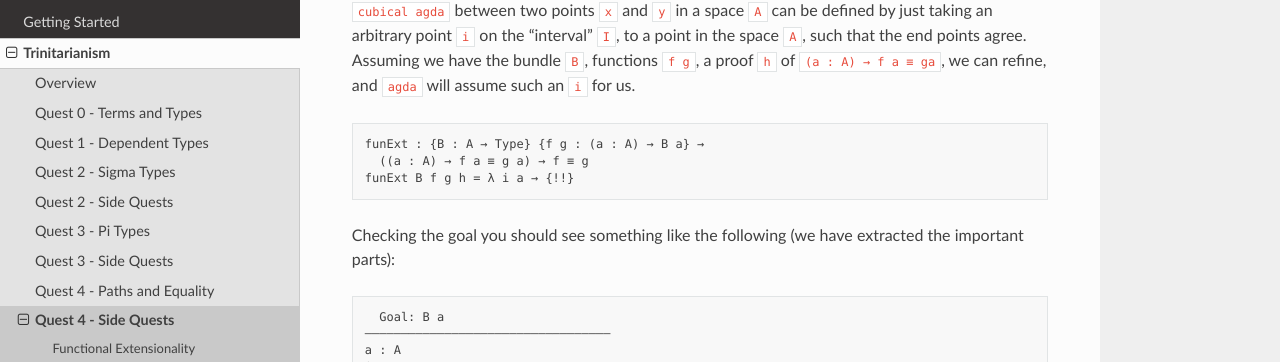
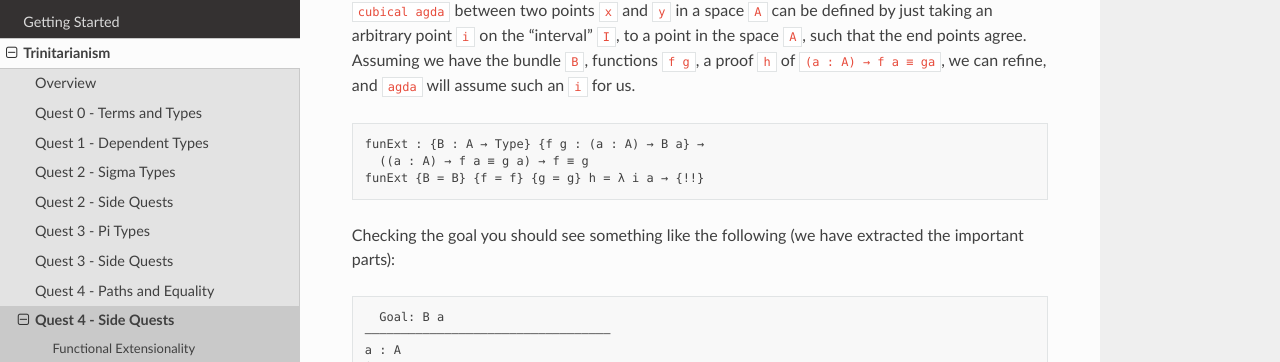
Before and after one commit to thehottgame/theHoTTGameGuide, a Sphinx documentation site: the page built from docs/source/0-trinitarianism/quest-4-side.rst, in a window 1280 px wide and 900 px high, scrolled down 365 px. Shown: the part 123-485 px from the top of the window. Built offline with Sphinx 7.4.7 and the Read the Docs theme 2.0.0, drawn with Linux system fonts in a browser that asks for light colours.

Commit message:
made arguments implicit

```diff
--- a/docs/source/0-trinitarianism/quest-4-side.rst
+++ b/docs/source/0-trinitarianism/quest-4-side.rst
@@ -37,7 +37,7 @@ we can refine, and ``agda`` will assume such an ``i`` for us.
 
    funExt : {B : A → Type} {f g : (a : A) → B a} →
      ((a : A) → f a ≡ g a) → f ≡ g
-   funExt B f g h = λ i a → {!!}
+   funExt {B = B} {f = f} {g = g} h = λ i a → {!!}
 
 Checking the goal you should see something like the following
 (we have extracted the important parts):
```
